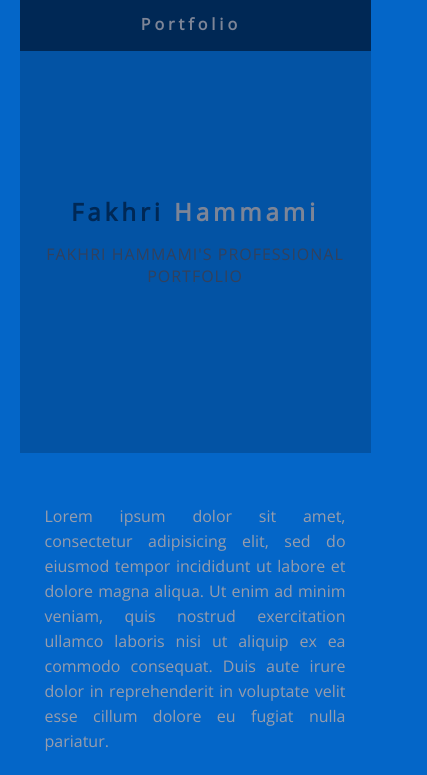
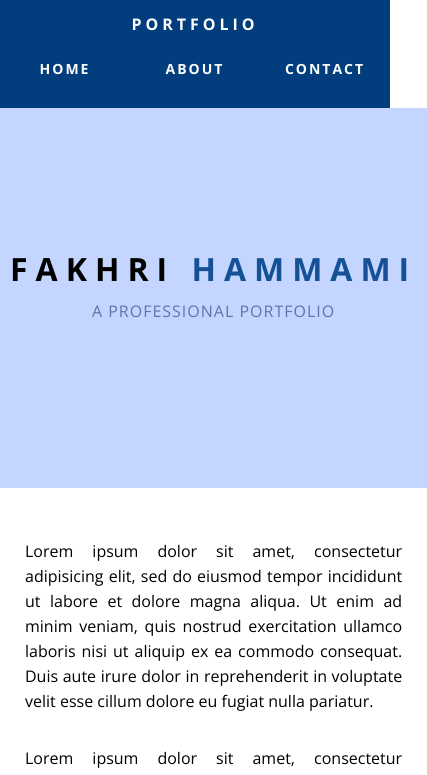
Before and after one commit to DonielMoins/SPPortfolio, a plain HTML site: page index.html in a window 390 px wide. Shown: the top 775 px of the page, 427 px wide, since content can reach past the window. Drawn offline with nearby package versions, Linux system fonts and the light colour scheme.

Commit message:
CSS Changes to support mobile devices

```diff
--- a/css/singlePage.css
+++ b/css/singlePage.css
@@ -1,5 +1,7 @@
 @charset "UTF-8";
-@import url('https://fonts.googleapis.com/css2?family=Open+Sans&display=swap');
+@import url('https://fonts.googleapis.com/css2?family=Open+Sans:ital,wght@0,300;0,400;0,500;0,600;0,700;0,800;1,300;1,400;1,500;1,600;1,700;1,800&display=swap');
+
+
 
 /* Body */
 body {
@@ -9,54 +11,80 @@ body {
 	margin-bottom: 0px;
 	margin-left: 0px;
 	font-style: normal;
-	font-weight: 200;
-	display: inline-flex;
+	display: flex;
+	flex-direction: column;
 }
 
 /* Container */
 .container {
-	width: 90%;
 	margin-left: auto;
 	margin-right: auto;
 	height: 1000px;
+	display: flex;
+	flex-flow: column;
+	backdrop-filter: blur(20px);
+
+	transform: scaleX(98%) scaleY(99.8%);
+	-webkit-transform: scaleX(98%) scaleY(99.8%);
+	-moz-transform: scaleX(98%) scaleY(99.8%);
+	-ms-transform: scaleX(98%) scaleY(99.8%);
+	-o-transform: scaleX(98%) scaleY(99.8%);
+
+	transition: 0.5s all ease;
+	-webkit-transition: 0.5s all ease;
+	-moz-transition: 0.5s all ease;
+	-ms-transition: 0.5s all ease;
+	-o-transition: 0.5s all ease;
 }
+
 
 /* Navigation */
 header {
 	width: 100%;
 	height: 5%;
+	flex-direction: column;
+
+	/* flex-direction: grid; */
 }
 
 .logo {
 	font-weight: bold;
-	text-align: undefined;
+	text-align: justify;
 	width: 10%;
 	float: left;
 	margin-top: 15px;
 	margin-left: 25px;
 	letter-spacing: 4px;
+	text-transform: uppercase;
 }
 
 nav {
 	float: right;
-	width: 50%;
+	/* width: 50%; */
 	text-align: right;
-	margin-right: 25px;
+	/* margin-right: 25px; */
+	height: inherit;
 }
 
 header nav ul {
 	list-style: none;
 	float: right;
+	flex-direction: row;
+	display: flex;
 }
 
 nav ul li {
-	float: left;
+	float: center;
 	font-size: 14px;
 	text-align: left;
 	margin-right: 25px;
 	letter-spacing: 2px;
 	font-weight: bold;
 	transition: all 0.3s linear;
+	-webkit-transition: all 0.3s linear;
+	-moz-transition: all 0.3s linear;
+	-ms-transition: all 0.3s linear;
+	-o-transition: all 0.3s linear;
 }
 
 ul li a {
@@ -71,7 +99,10 @@ ul li a {
 	margin-right: 0px;
 	margin-bottom: 0px;
 	margin-left: 0px;
-	letter-spacing: 4px;
+	letter-spacing: 8px;
+	text-transform: uppercase;
+	font-weight: bold;
+	font-size: 32px;
 }
 
 /* Hero Section */
@@ -82,7 +113,7 @@ ul li a {
 
 .tagline {
 	text-align: center;
-	margin-top: 4px;
+	margin-top: 8px;
 	font-weight: lighter;
 	text-transform: uppercase;
 	letter-spacing: 1px;
@@ -146,14 +177,18 @@ ul li a {
 	margin-left: 0px;
 }
 
-/* Parallax Section */
+/* Parallax Pane */
 .banner {
-	background-image: url(../images/parallax.png);
+	flex-shrink: 0;
+	background-image: url("");
+
 	height: 400px;
 	background-attachment: fixed;
 	background-size: cover;
 	background-repeat: no-repeat;
 }
+
+
 
 .parallax {
 	text-align: right;
@@ -227,7 +262,11 @@ footer .footer_column p {
 	text-transform: uppercase;
 	font-weight: bold;
 	letter-spacing: 2px;
-	transition: all 0.3s linear;
+	transition: all 0.3s ease;
+	-webkit-transition: all 0.3s ease;
+	-moz-transition: all 0.3s ease;
+	-ms-transition: all 0.3s ease;
+	-o-transition: all 0.3s ease;
 }
 
 .button:hover {
@@ -242,6 +281,9 @@ footer .footer_column p {
 	font-weight: lighter;
 	letter-spacing: 2px;
 	border-top-width: 2px;
+	font-size: 20px;
+	width: 100vw;
+	align-self: flex-end;
 }
 
 .footer_banner {
@@ -261,8 +303,9 @@ footer {
 	display: none;
 }
 
+
 /* Mobile */
-@media (max-width : 414px) {
+@media (min-width: 360px) and (max-width : 414px) {
 	.logo {
 		width: 100%;
 		text-align: center;
@@ -272,25 +315,41 @@ footer {
 		margin-left: 0px;
 	}
 
-	.container header nav {
+	.container {
+		transform: scaleX(100%);
+		-webkit-transform: scaleX(100%);
+		-moz-transform: scaleX(100%);
+		-ms-transform: scaleX(100%);
+		-o-transform: scaleX(100%);
+	}
+
+	header nav {
 		margin-top: 0px;
 		margin-right: 0px;
 		margin-bottom: 0px;
 		margin-left: 0px;
 		width: 100%;
 		float: none;
-		display: none;
+		overflow: auto;
+		display: inline-block;
+
 	}
 
-	/* header nav ul {} */
+	header nav ul {
+		padding: 0px;
+		float: none;
+	}
 
-	nav ul li {
+	header nav ul li {
 		margin-top: 0px;
 		margin-right: 0px;
 		margin-bottom: 0px;
 		margin-left: 0px;
 		width: 100%;
 		text-align: center;
+		font-weight: bolder;
+		padding-top: 8px;
+		padding-bottom: 8px;
 	}
 
 	.text_column {
@@ -357,7 +416,15 @@ footer {
 }
 
 /* Small Tablets */
-@media (min-width : 415px) and (max-width : 767px) {
+@media (min-width : 415px) and (max-width : 768px) {
+	.container {
+		transform: scaleY(100%);
+		-webkit-transform: scaleY(100%);
+		-moz-transform: scaleY(100%);
+		-ms-transform: scaleY(100%);
+		-o-transform: scaleY(100%);
+	}
+
 	.logo {
 		width: 100%;
 		text-align: center;
@@ -367,7 +434,7 @@ footer {
 		margin-left: 0px;
 	}
 
-	.container header nav {
+	header nav {
 		margin-top: 0px;
 		margin-right: 0px;
 		margin-bottom: 0px;
@@ -384,13 +451,14 @@ footer {
 		float: none;
 	}
 
-	nav ul li {
+	header nav ul li {
 		margin-top: 0px;
 		margin-right: 0px;
 		margin-bottom: 0px;
 		margin-left: 0px;
 		width: 100%;
 		text-align: center;
+		font-weight: bolder;
 		padding-top: 8px;
 		padding-bottom: 8px;
 	}
@@ -475,8 +543,8 @@ footer {
 	}
 }
 
-/* Small Desktops */
-@media (min-width : 768px) {
+/* Desktops */
+@media (min-width : 769px) and (max-width : 1000px) {
 	.text_column {
 		width: 100%;
 	}
@@ -524,23 +592,24 @@ footer {
 		background-color: var(--background);
 	}
 
+	.container {
+		background-color: var(--background);
+	}
+
 	/* Top Bar */
 	header {
 		background-color: var(--text-emphasis);
-		border-bottom: 1px solid var(--text-emphasis);
+		border-bottom: 2px solid var(--background-support);
+	}
+
+	header nav {
+		background: var(--text-emphasis);
 	}
 
 	.logo {
 		color: var(--text-secondary);
 	}
 
-	.container {
-		background-color: var(--background);
-	}
-
-	.container header nav {
-		background: var(--text-emphasis);
-	}
 
 	ul li a {
 		color: var(--text-secondary);
@@ -656,16 +725,16 @@ footer {
 @media screen and (prefers-color-scheme: light) {
 
 	:root {
-		--background: #0466C8;
-		--background-secondary: #0353A4;
+		--background: #fff;
+		--background-secondary: #c4d6ff;
 		--background-support: #023E7D;
-		--text-emphasis: #002855;
-		--text-emphasis-secondary: #001845;
+		--text-emphasis: #000;
+		--text-emphasis-secondary: #000c1a;
 		--highlight-secondary: #001233;
-		--text-highlight: #33415C;
-		--text-light: #5C677D;
-		--text-secondary: #7D8597;
-		--text-primary: #979DAC;
+		--text-highlight: #5e76a6;
+		--text-light: #fdfdfd;
+		--text-secondary: #155195;
+		--text-primary: #000000;
 	}
 
 	body {
@@ -674,15 +743,16 @@ footer {
 
 	/* Top Bar */
 	header {
-		background-color: var(--text-emphasis);
-		border-bottom: 1px solid var(--text-emphasis);
+		background-color: var(--background-support);
+		border-bottom: 1px solid var(--background-support);
 	}
 
 	.logo {
-		color: var(--text-secondary);
+		color: var(--text-light);
 	}
 
 	.container {
+		/* border-left-style: ; */
 		background-color: var(--background);
 	}
 
@@ -691,7 +761,7 @@ footer {
 	}
 
 	ul li a {
-		color: var(--text-secondary);
+		color: var(--text-light);
 	}
 
 	ul li:hover a {
@@ -699,7 +769,7 @@ footer {
 	}
 
 	.banner {
-		background-color: var(--text-emphasis);
+		background-color: var(--background-support);
 	}
 
 	/* Main Name Plane */
@@ -733,12 +803,12 @@ footer {
 		color: var(--text-emphasis);
 	}
 
-	.stats {
+	.gallery .thumbnail .stats {
 		color: var(--text-primary);
 	}
 
 	.gallery .thumbnail p {
-		color: var(--text-light)
+		color: var(--text-emphasis-secondary)
 	}
 
 	/* Parallax Pane i.e. Right Centered*/
@@ -751,7 +821,7 @@ footer {
 	}
 
 	.parallax_description {
-		color: var(--text-secondary);
+		color: var(--background-secondary);
 	}
 
 	nav ul li {
@@ -782,14 +852,15 @@ footer {
 	}
 
 	.copyright {
-		background-color: var(--text-emphasis);
-		color: var(--text-secondary);
+		background-color: var(--background-support);
+		color: var(--text);
+
 	}
 
 	/* Button */
 	.button:hover {
 		background-color: var(--text-primary);
-		color: var(--text-highlight);
+		color: var(--background);
 	}
 
 	.button {
--- a/index.html
+++ b/index.html
@@ -1,13 +1,11 @@
-<!DOCTYPE html>
-<html lang="en-US">
-  <head> </head>
-</html>
 <!DOCTYPE html>
 <html lang="en">
   <head>
     <meta charset="UTF-8" />
     <meta http-equiv="X-UA-Compatible" content="IE=edge" />
+
     <meta name="viewport" content="width=device-width, initial-scale=1.0" />
+    <meta name="color-scheme" content="dark light" />
 
     <title>Doniel Moins</title>
     <link href="css/singlePage.css" rel="stylesheet" type="text/css" />
@@ -21,12 +19,9 @@
   </head>
 
   <body>
-    <!-- Main Container -->
-    <div class="container">
-      <!-- Navigation -->
     <header>
       <a href="">
-          <h4 class="logo">Portfolio&nbsp;</h4>
+        <h4 class="logo">Portfolio</h4>
       </a>
       <nav>
         <ul>
@@ -36,14 +31,16 @@
         </ul>
       </nav>
     </header>
+    <!-- Main Container -->
+    <div class="container">
+      <!-- Navigation -->
+
       <!-- Hero Section -->
       <section class="hero" id="hero">
         <h2 class="hero_header">
           Fakhri&nbsp;<span class="secondary">Hammami</span>
         </h2>
-        <p class="tagline">
-          Fakhri Hammami's Professional Portfolio
-        </p>
+        <p class="tagline">A Professional Portfolio</p>
       </section>
       <!-- About Section -->
       <section class="about" id="about">
```
Lines whose indentation alone changed are shown as unchanged.
